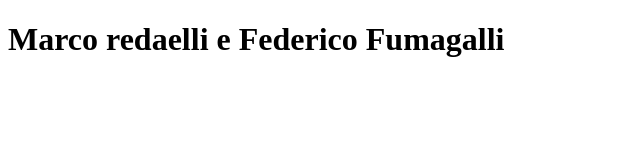
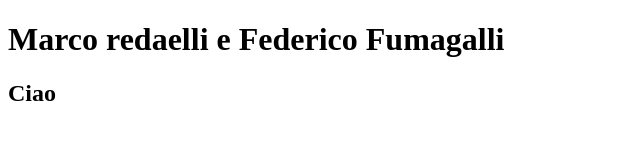
Before and after one commit to pozzidavide/pozzidavide.github.io, a plain HTML site: page index.html in a window 1280 px wide. Shown: the full height of the page, 0-640 px from the left. Drawn offline with Linux system fonts and the light colour scheme.

Commit message:
Marco Redaelli

```diff
--- a/index.html
+++ b/index.html
@@ -7,5 +7,6 @@
 </head>
 <body>
     <h1>Marco redaelli e Federico Fumagalli</h1>
+    <h2>Ciao</h2>
 </body>
 </html>
```
